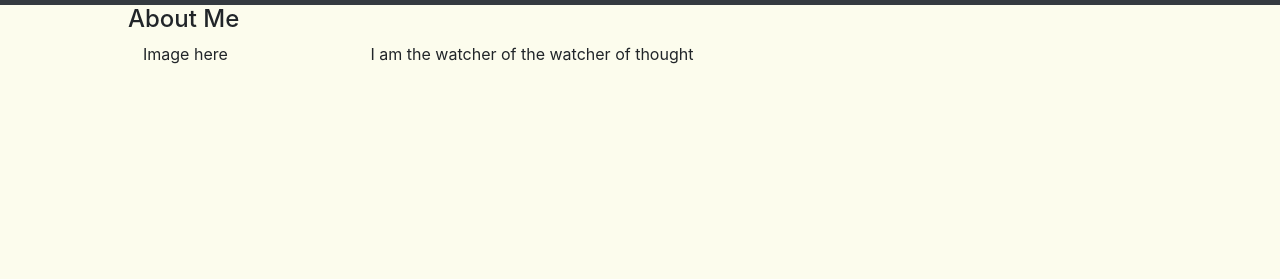
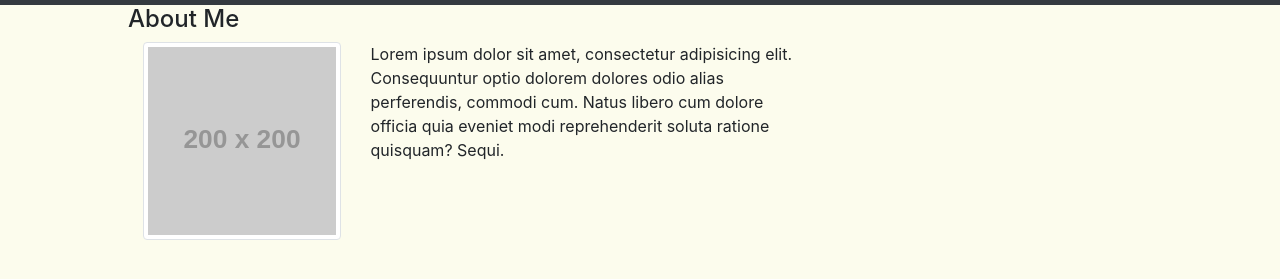
Before and after one commit to TonyCodeYo/Bootstrap-Portfolio, a plain HTML site: page index.html in a window 1280 px wide. Shown: the part 67-346 px from the top of the page. Drawn offline with nearby package versions, Linux system fonts and the light colour scheme; placeholder pictures from the web are drawn by us.

Commit message:
homework updated

```diff
--- a/index.html
+++ b/index.html
@@ -11,15 +11,18 @@
   <title>Title</title>
 </head>
 <style>
-    body {
+  body {
       background-color: rgb(252, 252, 237)}
   </style>
+
 <body>
 
 
   <nav class="navbar navbar-expand-lg navbar-dark bg-dark">
     <div class="container">
-      <a class="navbar-brand" href="./index.html"><h2>Anthony Amaral</h2></a>
+      <a class="navbar-brand" href="./index.html">
+        <h2>Anthony Amaral</h2>
+      </a>
       <button class="navbar-toggler" type="button" data-toggle="collapse" data-target="#navbarNav" aria-controls="navbarNav"
         aria-expanded="false" aria-label="Toggle navigation">
         <span class="navbar-toggler-icon"></span>
@@ -46,20 +49,25 @@
           <h4>About Me</h4>
         </div>
         <div class="row">
-          <div class="col-4">
-            <div class="img">Image here<a href=""></a>
-            </div>
+          <div class="col-12 col-sm-4">
+            <img class="img img-thumbnail" src="http://placehold.it/200x200">
           </div>
-          <div class="col-8">
-            <p>I am the watcher of the watcher of thought</p>
+          <div class="col-12 col-sm-8">
+            <p>Lorem ipsum dolor sit amet, consectetur adipisicing elit. Consequuntur optio dolorem dolores odio alias perferendis, commodi cum. Natus libero cum dolore officia quia eveniet modi reprehenderit soluta ratione quisquam? Sequi.
+
+            </p>
           </div>
         </div>
       </div>
-      <div class="col-4">
+    </div>
+  </div>
 
-      </div>
-</div>
-</div>
+
+  <div class="col-4">
+
+  </div>
+  </div>
+  </div>
 
 
   <script src="https://cdnjs.cloudflare.com/ajax/libs/jquery/3.3.1/jquery.slim.min.js"></script>
```
Also changed, not shown: contact.html (+1 -1 lines).
